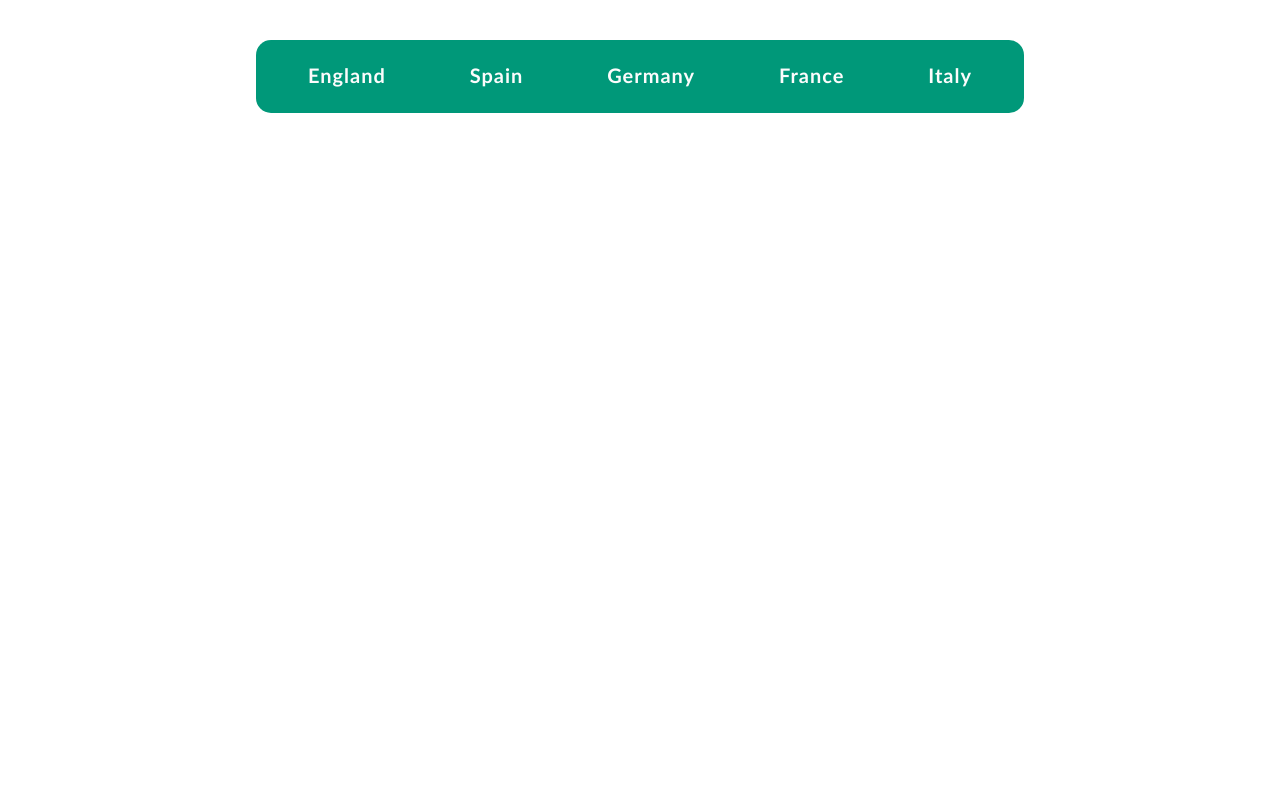
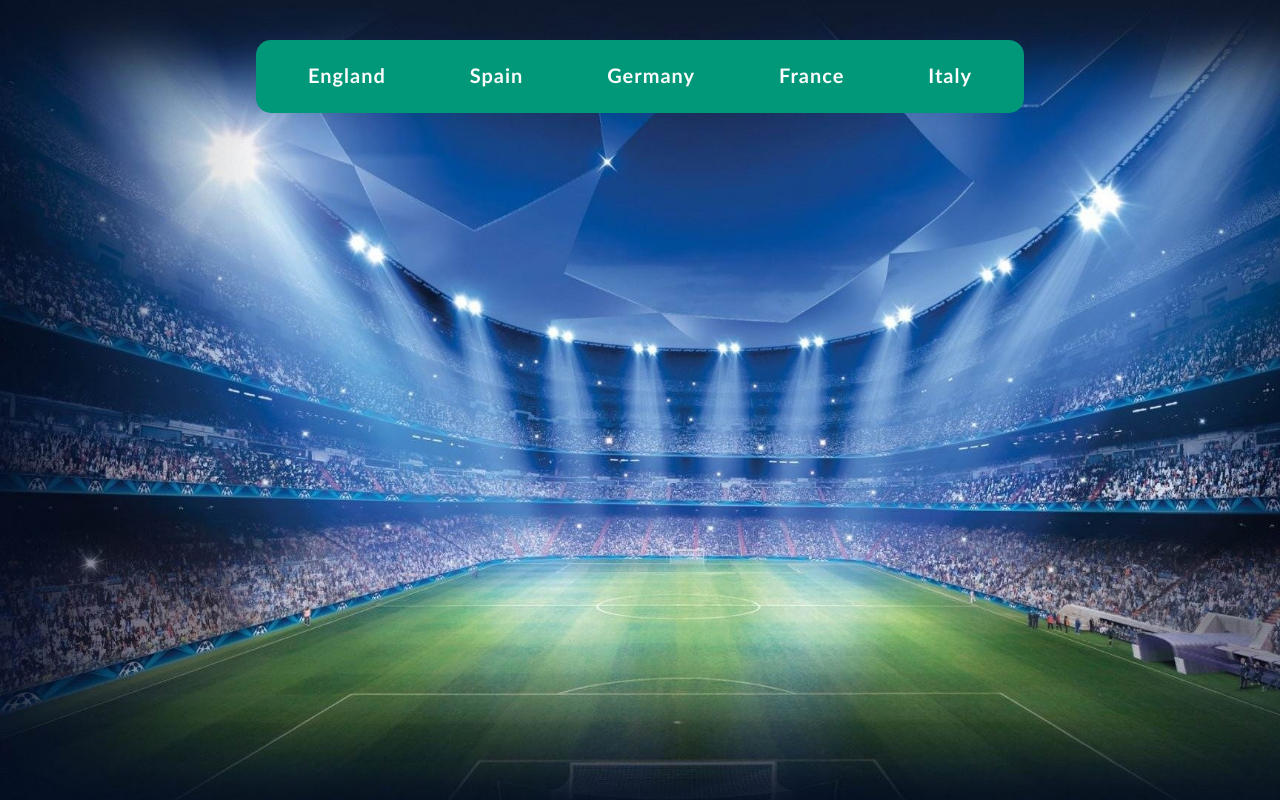
Before and after one commit to hayyangovinda/football, an Angular app: page /home in a window 1280 px wide. Built offline with nearby package versions, Linux system fonts and the light colour scheme; no server answers.

Commit message:
background changed

```diff
--- a/src/app/modules/pages/team-history/team-history.component.css
+++ b/src/app/modules/pages/team-history/team-history.component.css
@@ -1,7 +1,7 @@
 .container {
   width: 100vw;
   min-height: 100vh;
-  background-color: #31504a;
+  /* background-color: #31504a; */
   display: flex;
   flex-direction: column;
   justify-content: center;
--- a/src/styles.css
+++ b/src/styles.css
@@ -8,4 +8,7 @@ body {
 body {
   margin: 0;
   font-family: Roboto, "Helvetica Neue", sans-serif;
+  background-image: url("assets/185419.jpg");
+  background-repeat: repeat;
+  background-size: cover;
 }
```
Also changed, not shown: src/assets/C2CCBEB1-5737-40E5-85CD-26B869CFA80C.jpg (added).
